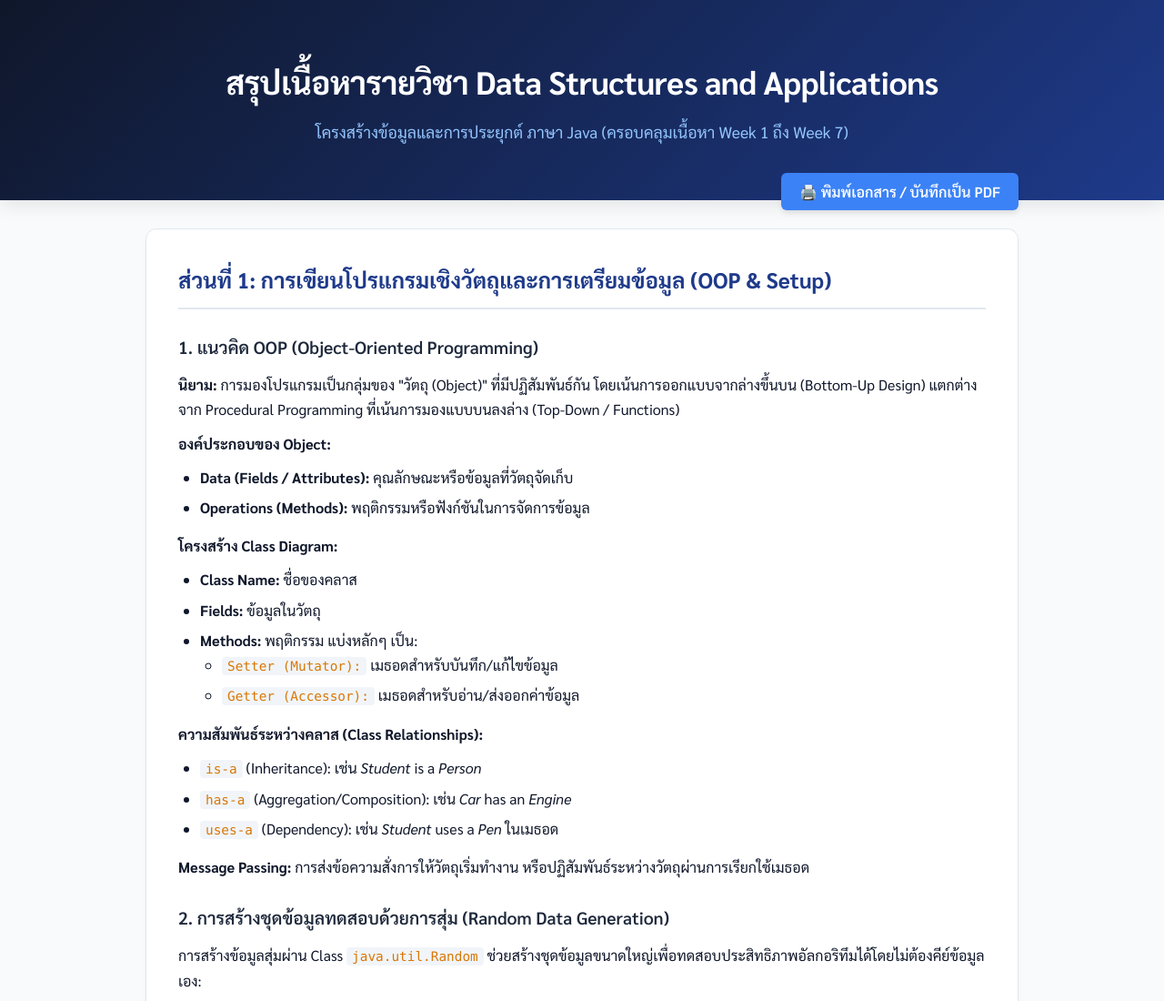
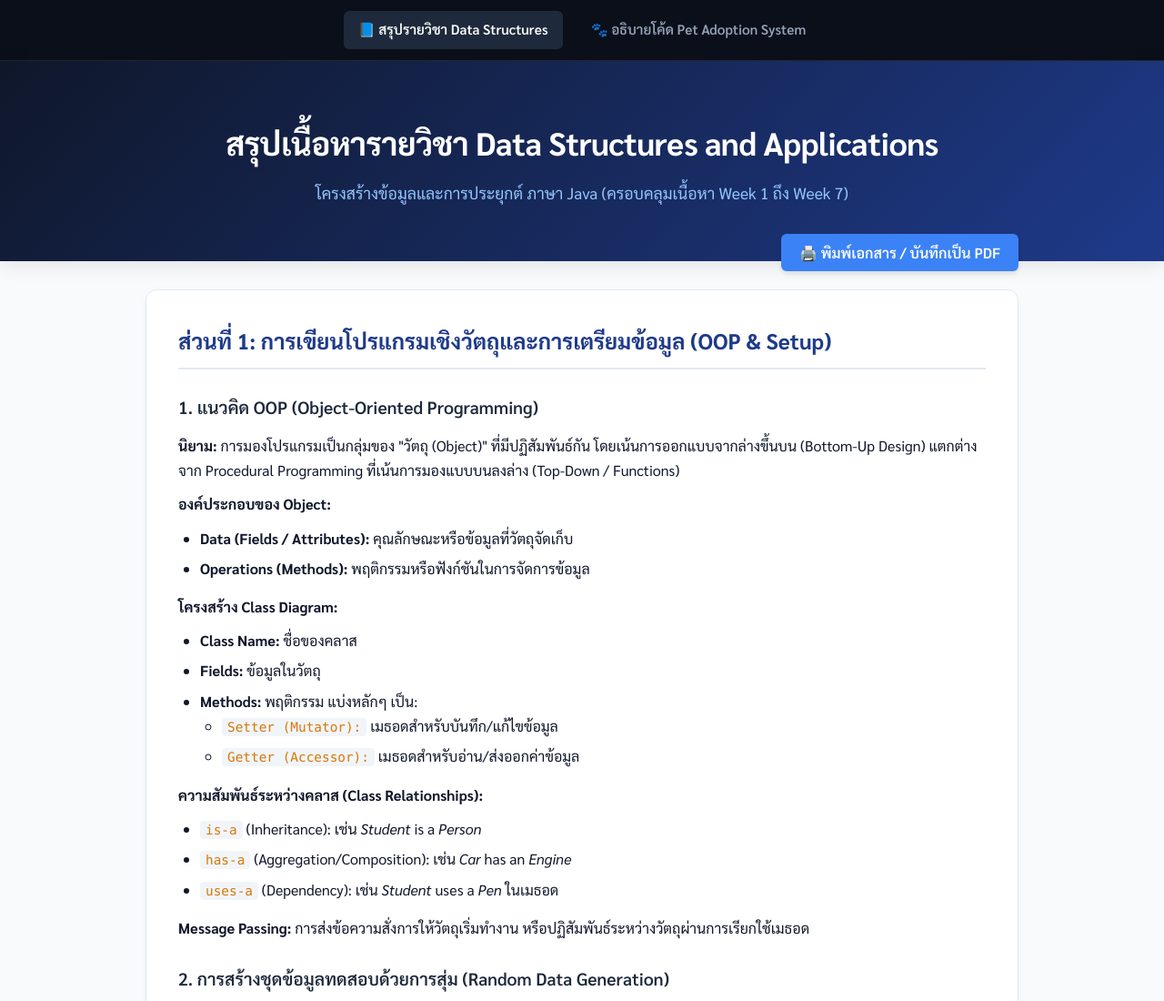
Before and after one commit to BringzUU/data-structures-summary, a plain HTML site: page index.html in a window 1280 px wide. Shown: the top 1100 px of the page at 91% size. Drawn offline with nearby package versions, Linux system fonts and the light colour scheme.

Commit message:
Add files via upload

```diff
--- a/index.html
+++ b/index.html
@@ -37,6 +37,31 @@
             color: var(--text-main);
             line-height: 1.7;
             padding-bottom: 60px;
+        }
+
+        /* Top Navigation Bar */
+        .site-nav {
+            background-color: #0b0f19;
+            padding: 12px 20px;
+            display: flex;
+            justify-content: center;
+            gap: 15px;
+            border-bottom: 1px solid rgba(255, 255, 255, 0.1);
+        }
+
+        .site-nav a {
+            color: #94a3b8;
+            text-decoration: none;
+            padding: 8px 16px;
+            border-radius: 6px;
+            font-size: 0.95rem;
+            font-weight: 600;
+            transition: all 0.2s ease;
+        }
+
+        .site-nav a:hover, .site-nav a.active {
+            color: #ffffff;
+            background-color: #1e293b;
         }
 
         header {
@@ -212,6 +237,10 @@
 
         /* Print Media Styles */
         @media print {
+            .site-nav {
+                display: none;
+            }
+
             body {
                 background: #ffffff;
                 color: #000000;
@@ -260,6 +289,12 @@
     </style>
 </head>
 <body>
+
+    <!-- แถบเลือกสลับหน้า -->
+    <nav class="site-nav">
+        <a href="/" class="active">📘 สรุปรายวิชา Data Structures</a>
+        <a href="/code-explainer">🐾 อธิบายโค้ด Pet Adoption System</a>
+    </nav>
 
     <header>
         <h1>สรุปเนื้อหารายวิชา Data Structures and Applications</h1>
```
Also changed, not shown: code-explainer.html (+39 -7 lines).
